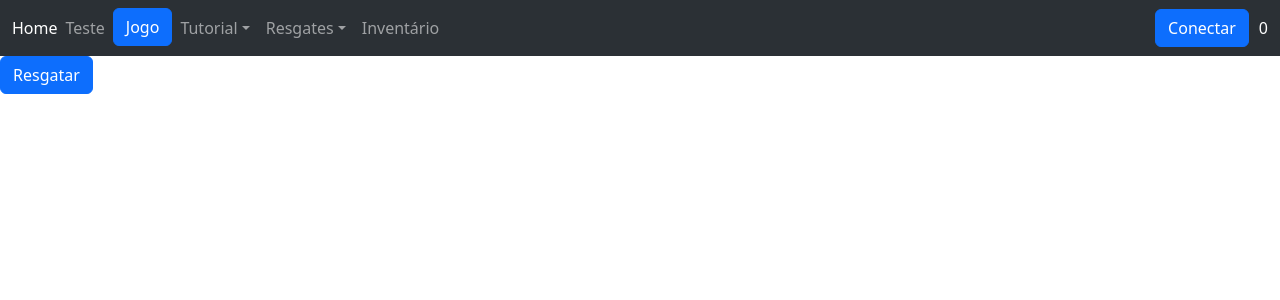
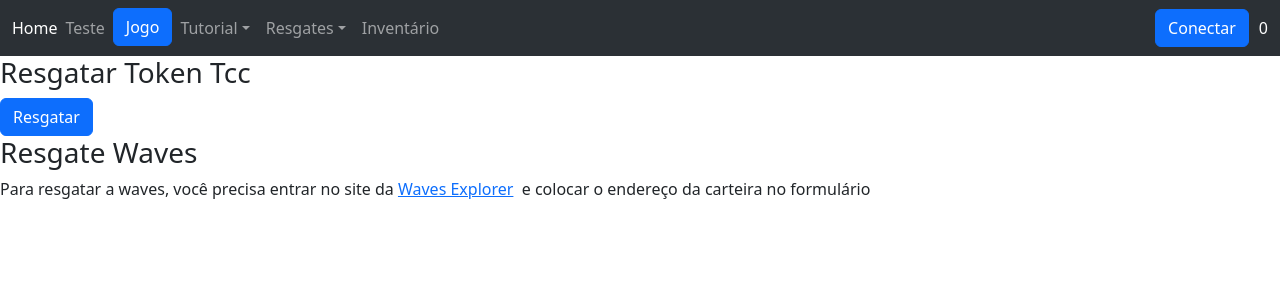
Before and after one commit to savio96/TicTacTCC, a React (Create React App) app: page /resgateToken in a window 1280 px wide. Shown: the top 300 px of the page. Built offline with nearby package versions, Linux system fonts and the light colour scheme.

Commit message:
feat: Adicionado a explicação do projeto na página inicial

```diff
--- a/src/Components/NFTinventario/NFTinventario.tsx
+++ b/src/Components/NFTinventario/NFTinventario.tsx
@@ -1,44 +1,40 @@
-import React, { useContext, useEffect, useState } from 'react';
-import classnames from 'classnames';
+import React, { useContext, useEffect, useState } from "react";
+import classnames from "classnames";
 import styles from "./NFTinventario.module.scss";
 import { UserContext } from "../UserInfo/UserInfo";
 import { /*ProviderKeeper,*/ isKeeperInstalled } from "@waves/provider-keeper";
 import onft from "../NFTinventario/assets/images/o_nft.png";
 import xnft from "../NFTinventario/assets/images/x_nft.png";
-import parse from 'html-react-parser';
-import HTMLReactParser from 'html-react-parser';
-import { ListFormat } from 'typescript';
-import ListaDeStrings from './listanft';
-
+import parse from "html-react-parser";
+import HTMLReactParser from "html-react-parser";
+import { ListFormat } from "typescript";
+import ListaDeStrings from "./listanft";
 
 interface IResponse {
-    assetId: string
-    decimals: number
-    description: string
-    issueHeight: number
-    issueTimestamp: number
-    issuer: string
-    issuerPublicKey: string
-    minSponsoredAssetFee: string
-    name: string
-    originTransactionId: string
-    quantity: number
-    reissuable: boolean
-    scripted: boolean
-    sequenceInBlock: number
-};
+  assetId: string;
+  decimals: number;
+  description: string;
+  issueHeight: number;
+  issueTimestamp: number;
+  issuer: string;
+  issuerPublicKey: string;
+  minSponsoredAssetFee: string;
+  name: string;
+  originTransactionId: string;
+  quantity: number;
+  reissuable: boolean;
+  scripted: boolean;
+  sequenceInBlock: number;
+}
 
 interface INFTCarteira {
-    key: string
-    type: string
-    value: string
-};
-
-
+  key: string;
+  type: string;
+  value: string;
+}
 
 const NFTinventario: React.FC = () => {
-
-    const [valueNft, setvalueNft] = useState<string[]> ([])
+  const [valueNft, setvalueNft] = useState<string[]>([]);
 
   let {
     status,
@@ -55,71 +51,63 @@ const NFTinventario: React.FC = () => {
   const url2 = `https://nodes-testnet.wavesnodes.com/addresses/data/3N1Qtfgygwf49ZA37QSYgttS65GrhwP2G1K`;
 
   async function getAllNfts() {
-
-
-
     const responseList = await fetch(url);
-        const responseListData =  await responseList.json();
+    const responseListData = await responseList.json();
 
     const emissaoNFT = await fetch(url2);
     const emissaoNFTData = await emissaoNFT.json();
 
     console.log(emissaoNFTData);
 
-
     const values = responseListData.map((item: IResponse) => {
-
-            const nftCarteira = emissaoNFTData.find((nft: INFTCarteira) => nft.key.replace('_ipfs', '') === item.assetId);
-
+      const nftCarteira = emissaoNFTData.find(
+        (nft: INFTCarteira) => nft.key.replace("_ipfs", "") === item.assetId
+      );
+      const nftCarteiraName = item.name;
       console.log(nftCarteira);
-
+      /*
+      const NFT = {
+        nome: nftCarteiraName,
+        valor: nftCarteira.value,
+      };*/
       return nftCarteira.value;
     });
 
     console.log(values);
     setvalueNft(values);
-
-    };
-    useEffect(() => {getAllNfts()}, [])
-
-
-
-
-
+  }
+  useEffect(() => {
+    getAllNfts();
+  }, []);
 
   const listaDeStrings: any = [];
 
   for (let i = 0; i < valueNft.length; i++) {
+    console.log(valueNft);
+    const valor = valueNft[i];
+    const image =
+      valor === "bolinha-jogo-da-velha-nft-prêmio-7912380" ? onft : xnft;
+    listaDeStrings.push({ nome: valueNft[i], img: image });
+  }
 
-        const valor = valueNft[i];
-        const image = valor === 'bolinha-jogo-da-velha-nft-prêmio-7912380' ? onft : xnft;
-        listaDeStrings.push({ nome: valueNft[i], img: image });
-    };
-
-
-    if(status == 'Conectado'){
-        return(
+  if (status == "Conectado") {
+    return (
       <div>
         <div>
           <h1>Sua lista de NFT's:</h1>
           <ListaDeStrings listaDeStrings={listaDeStrings} />
         </div>
       </div>
-        )
-
-    }else{
-        return(
+    );
+  } else {
+    return (
       <div>
         <div>Você não conectou sua carteira!</div>
       </div>
-        )
+    );
   }
-
 };
-export {NFTinventario};
-
-
-
+export { NFTinventario };
 
 // return (
 //     <div>
--- a/src/Components/NFTinventario/listanft.tsx
+++ b/src/Components/NFTinventario/listanft.tsx
@@ -1,8 +1,8 @@
-import React from 'react';
+import React from "react";
 
 interface ListaItem {
-    nome: string;
-    img: string;
+  nome: string;
+  img: string;
 }
 
 interface Props {
@@ -14,8 +14,9 @@ const ListaDeStrings: React.FC<Props> = ({ listaDeStrings }) => {
     <ul>
       {listaDeStrings.map((string, index) => (
         <li key={index}>
-           {/* <span>{string.nome}</span> */}
-           <img src={string.img} alt={string.nome} width={200}/>
+          {/* <span>{string.nome}</span> */}
+          <img src={string.img} alt={string.nome} width={200} />
+          <p>{string.nome}</p>
         </li>
       ))}
     </ul>
--- a/src/Pages/Home/Home.tsx
+++ b/src/Pages/Home/Home.tsx
@@ -3,7 +3,17 @@ import React from "react";
 import { ConnectWallet } from "../../Components/ConnectWallet/ConnectWallet";
 
 const Home = () => {
-  return <></>;
+  return (
+    <div>
+      <h3>Projeto Final sobre Blockchain e NFT</h3>
+      <p>
+        Esse é um projeto de graduação da Universidade Federal Fluminense feito
+        por Leonardo Moreira Fernandes e Savio Carvalho Moraes sobre jogo da
+        velha utilizando tokens e salvando as informações na blockchain e a
+        criação de NFT na rede da Waves.
+      </p>
+    </div>
+  );
 };
 
 export { Home };
--- a/src/Pages/ResgateToken/ResgateToken.tsx
+++ b/src/Pages/ResgateToken/ResgateToken.tsx
@@ -5,8 +5,21 @@ import { BtnClaimCoin } from "../../Components/btnDapp/btnDapp";
 
 const ResgateToken = () => {
   return (
-    <div>
-      <BtnClaimCoin></BtnClaimCoin>
+    <div className="resgate-container">
+      <div className="resgate-token-container">
+        <h3>Resgatar Token Tcc</h3>
+        <BtnClaimCoin></BtnClaimCoin>
+      </div>
+      <div className="resgate-waves-container">
+        <h3>Resgate Waves</h3>
+        <p>
+          Para resgatar a waves, você precisa entrar no site da&nbsp;
+          <a href="https://wavesexplorer.com/faucet?network=testnet">
+            Waves Explorer
+          </a>
+          &nbsp; e colocar o endereço da carteira no formulário
+        </p>
+      </div>
     </div>
   );
 };
```
Lines whose indentation alone changed are shown as unchanged.
